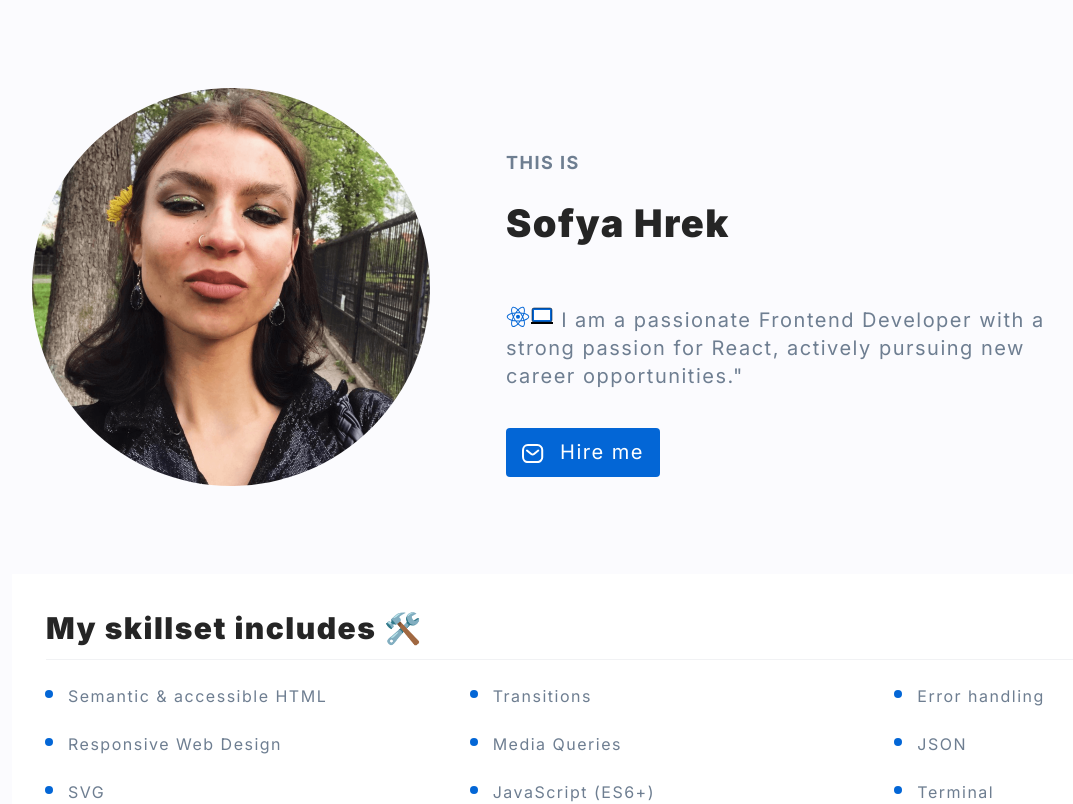
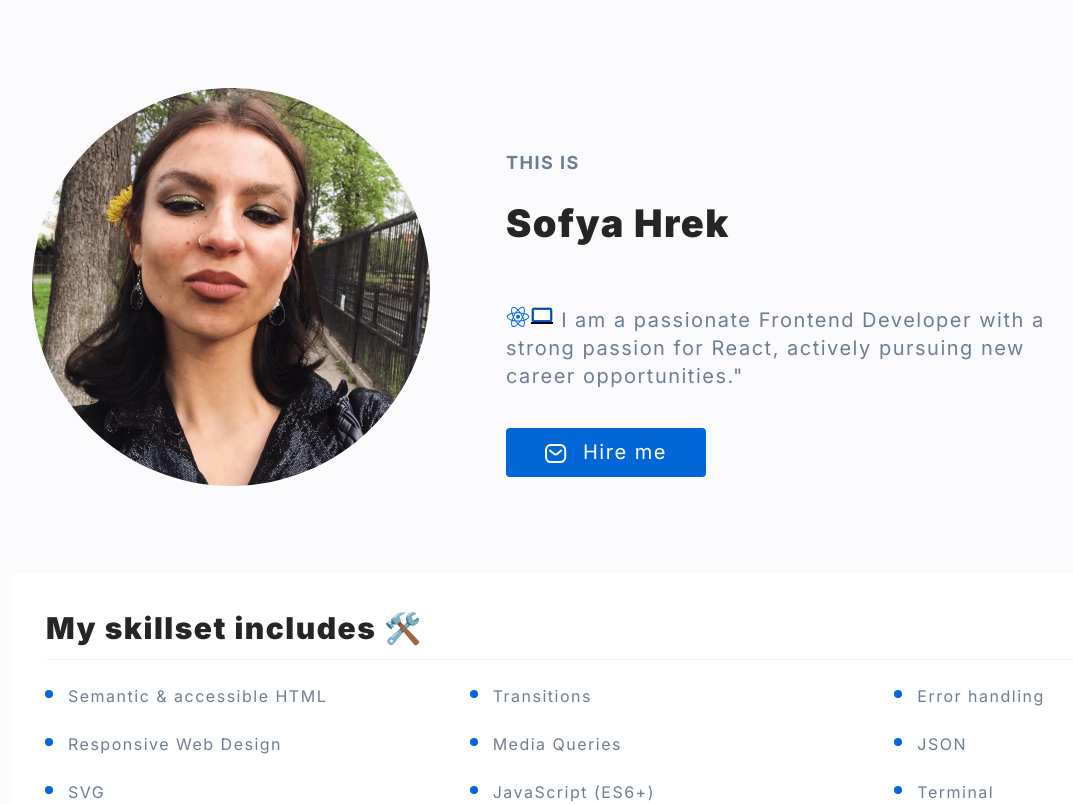
Before and after one commit to sofyahreksoftware/personal-homepage, a React (Create React App) app: page / in a window 1280 px wide. Shown: the top 804 px of the page, without its empty margins (20-1093 px from the left). Built offline with nearby package versions, Linux system fonts and the light colour scheme; no server answers.

Commit message:
refactor: move HireMeLink styled component into a separate file

```diff
--- a/src/Bio/index.js
+++ b/src/Bio/index.js
@@ -1,6 +1,7 @@
 import { Title, TitleAdditionalContent } from "../SharedStyles/TitleStyles";
-import { StyledBio, InfoCard, Image, HireMeLink } from "./styled";
+import { StyledBio, InfoCard, Image } from "./styled";
 import { Description } from "../SharedStyles/DescriptionStyles";
+import { HireMeLink } from "../SharedStyles/HireMeLink";
 import myPhoto from "../assets/myPhoto.png";
 import { ReactComponent as ReactIcon } from "../assets/react.svg";
 import { ReactComponent as LaptopIcon } from "../assets/laptop.svg";
--- /dev/null
+++ b/src/SharedStyles/HireMeLink.js
@@ -0,0 +1,36 @@
+import styled, { css } from "styled-components";
+
+export const HireMeLink = styled.a`
+  display: flex;
+  gap: 16px;
+  margin: 0;
+  padding: 2px;
+  max-width: 200px;
+  height: 49px;
+  justify-content: center;
+  border-radius: 4px;
+  white-space: nowrap;
+  background-color: ${({ theme }) => theme.colors.scienceBlue};
+  text-align: center;
+  align-items: center;
+  font-size: 20.06px;
+  font-weight: 600px;
+  text-decoration: none;
+  color: ${({ theme }) => theme.colors.white};
+  transition: background-color 2s ease-out;
+
+  ${({ $centered }) =>
+    $centered &&
+    css`
+      margin: 0 auto;
+    `}
+
+  &:hover {
+    background-color: ${({ theme }) => theme.colors.electricBlue};
+    cursor: pointer;
+  }
+
+  @media (max-width: ${({ theme }) => theme.media.mobile}px) {
+    margin: 24px 0;
+  }
+`;
```
